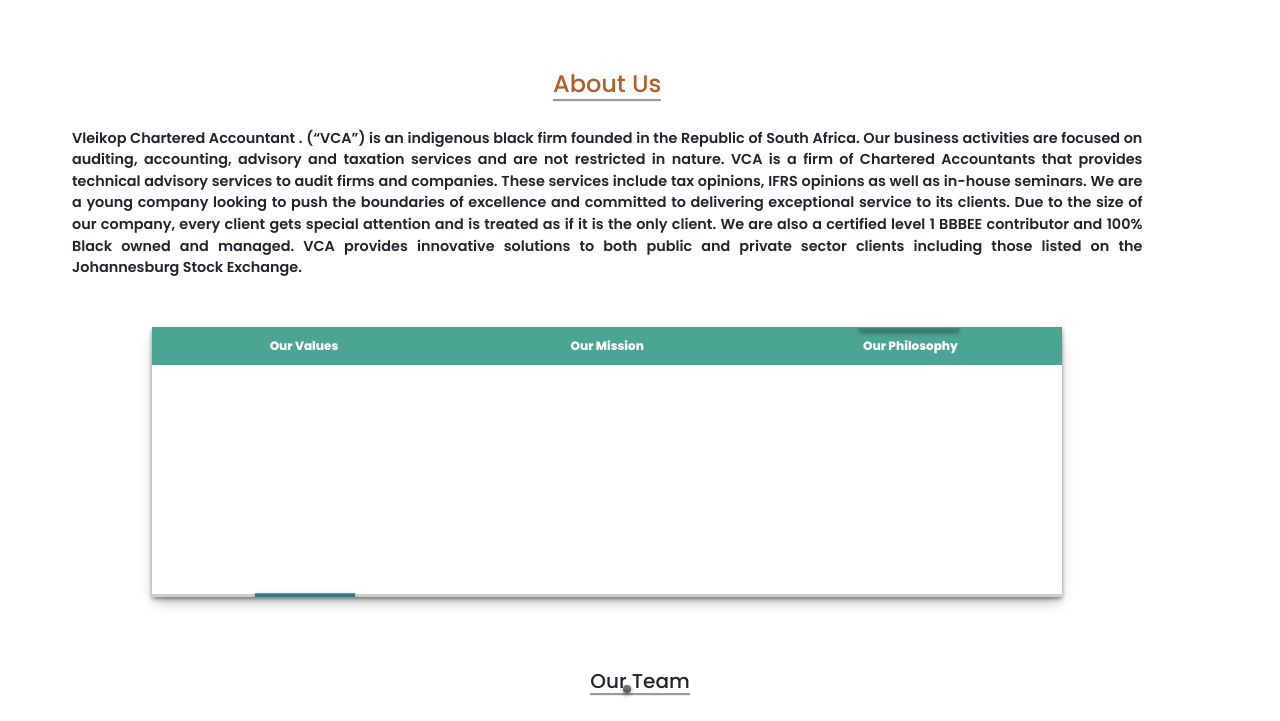
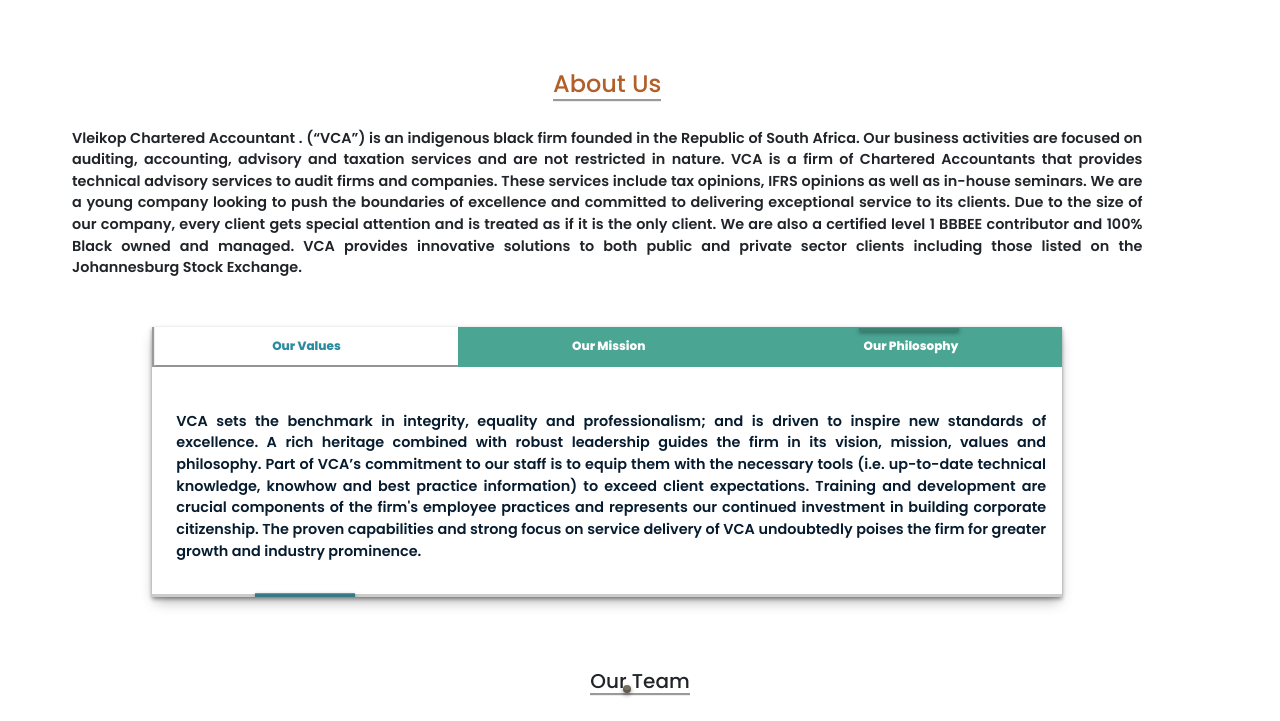
Before and after one commit to Somdelie/Vleikop1, a plain HTML site: page about.html in a window 1280 px wide. Shown: the part 431-1152 px from the top of the page. Drawn offline with nearby package versions, Linux system fonts and the light colour scheme.

Commit message:
Update about.html

```diff
--- a/about.html
+++ b/about.html
@@ -294,7 +294,7 @@
 
         <div class="services-tabs">
           <div class="tabsGroup">
-            <div class="tabs " onclick="openTab(this,'content_1')">
+            <div class="tabs active" onclick="openTab(this,'content_1')">
               Our Values
 
             </div>
@@ -309,7 +309,7 @@
           </div>
 
           <div class="contentsGroup">
-            <div class="contents" id="content_1">
+            <div class="contents active" id="content_1">
               <p>
                 VCA sets the benchmark in integrity, equality and professionalism;
                 and is driven to inspire new standards of excellence. A rich heritage
```
